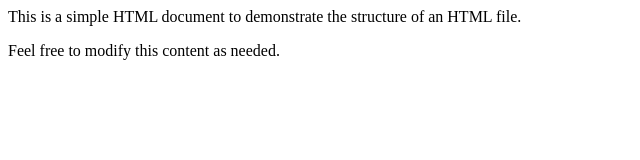
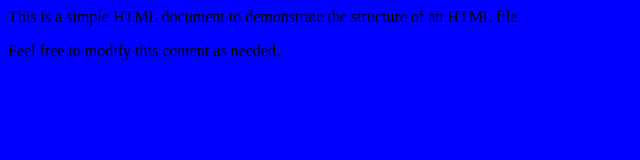
Before and after one commit to Deviant08/Class-Practice, a plain HTML site: page index.html in a window 1280 px wide. Shown: the whole page, without its empty margins (0-640 px from the left). Drawn offline with Linux system fonts and the light colour scheme.

Commit message:
backround color changed

```diff
--- a/index.html
+++ b/index.html
@@ -3,7 +3,13 @@
   <head>
     <meta charset="UTF-8" />
     <meta name="viewport" content="width=device-width, initial-scale=1.0" />
-    <title>Document</title>
+    <title>Practise</title>
+    <!-- Change made by 10th -->
+    <style>
+      body {
+        background-color: blue;
+      }
+    </style>
   </head>
   <body>
     This is a simple HTML document to demonstrate the structure of an HTML file.
```
